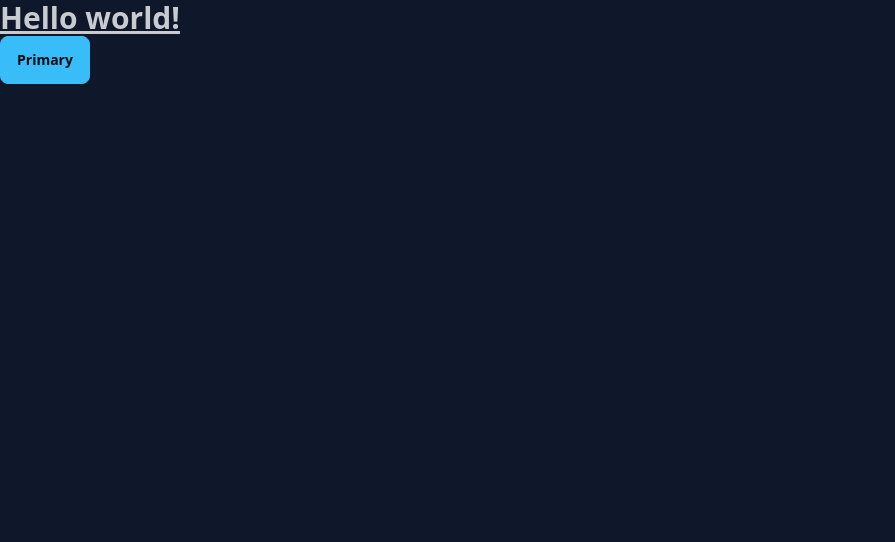
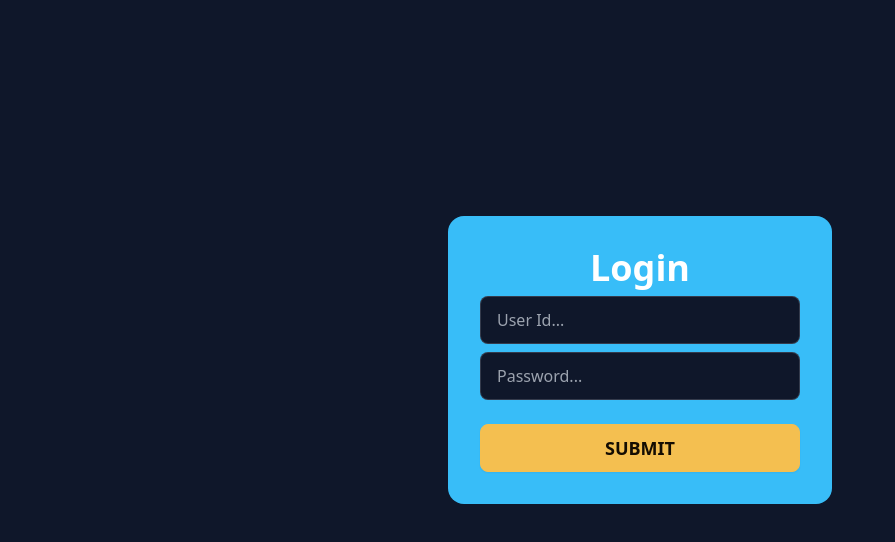
Before and after one commit to Beast0E4/CRM-React, a React (Vite) app: page /login in a window 1280 px wide. Shown: the top 542 px of the page, without its empty margins (0-895 px from the left). Built offline with nearby package versions, Linux system fonts and the light colour scheme.

Commit message:
Feat: Added basic login page using tailwind

```diff
--- a/src/App.jsx
+++ b/src/App.jsx
@@ -1,12 +1,11 @@
 import './App.css'
+import Login from './pages/auth/login'
 
 function App() {
 
   return (
     <>
-    <h1 className="text-3xl font-bold underline">
-      Hello world!
-    </h1><button class="btn btn-primary">Primary</button>
+    <Login />
     </>
   )
 }
--- /dev/null
+++ b/src/pages/auth/login.jsx
@@ -0,0 +1,19 @@
+function Login() {
+
+    return (
+      <div className="flex justify-center items-center h-[90vh]">
+        <div className="card bg-primary text-primary-content w-96">
+          <div className="card-body flex items-center">
+              <h2 className="card-title text-4xl text-white font-bold">Login</h2>
+              <input autoComplete="one-time-code" type="email" placeholder="User Id..." className="input input-bordered w-full max-w-xs text-white" />
+              <input autoComplete="one-time-code" type="password" placeholder="Password..." className="input input-bordered w-full max-w-xs text-white" />
+              <div className="card-actions w-full mt-4">
+                <button className="btn btn-warning w-full font-bold text-lg">SUBMIT</button>
+              </div>
+          </div>
+        </div>
+      </div>
+    )
+  }
+
+  export default Login
```
